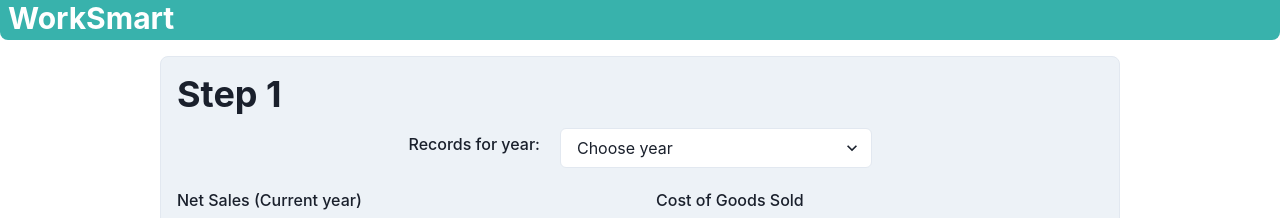
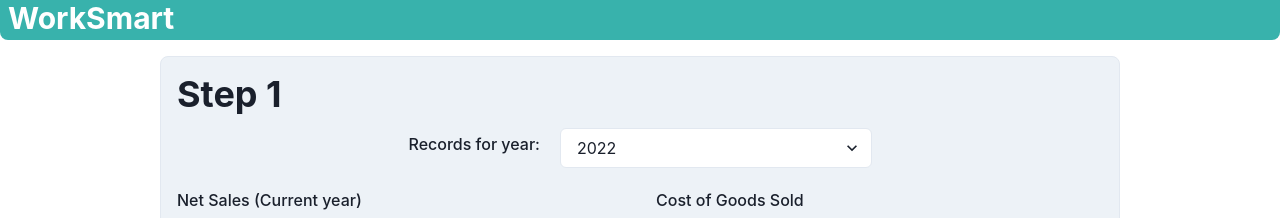
Before and after one commit to planetariumfish/worksmart-fe, a React (Vite) app: page /input in a window 1280 px wide. Shown: the top 218 px of the page. Built offline with nearby package versions, Linux system fonts and the light colour scheme; no server answers.

Commit message:
tweak Input year

```diff
--- a/src/components/forms/Step1.tsx
+++ b/src/components/forms/Step1.tsx
@@ -45,7 +45,7 @@ const Step1 = ({ info, setInfo, setStep }: Props) => {
   const date = new Date();
   const year = date.getFullYear();
   {
-    for (let i = year; i > 1970; i--) {
+    for (let i = year; i > year - 25; i--) {
       options.push(
         <option value={i} key={i}>
           {i}
@@ -70,7 +70,6 @@ const Step1 = ({ info, setInfo, setStep }: Props) => {
           <Select
             bg="white"
             id="year"
-            placeholder="Choose year"
             {...register("year", {
               required: "This is required",
             })}
```
